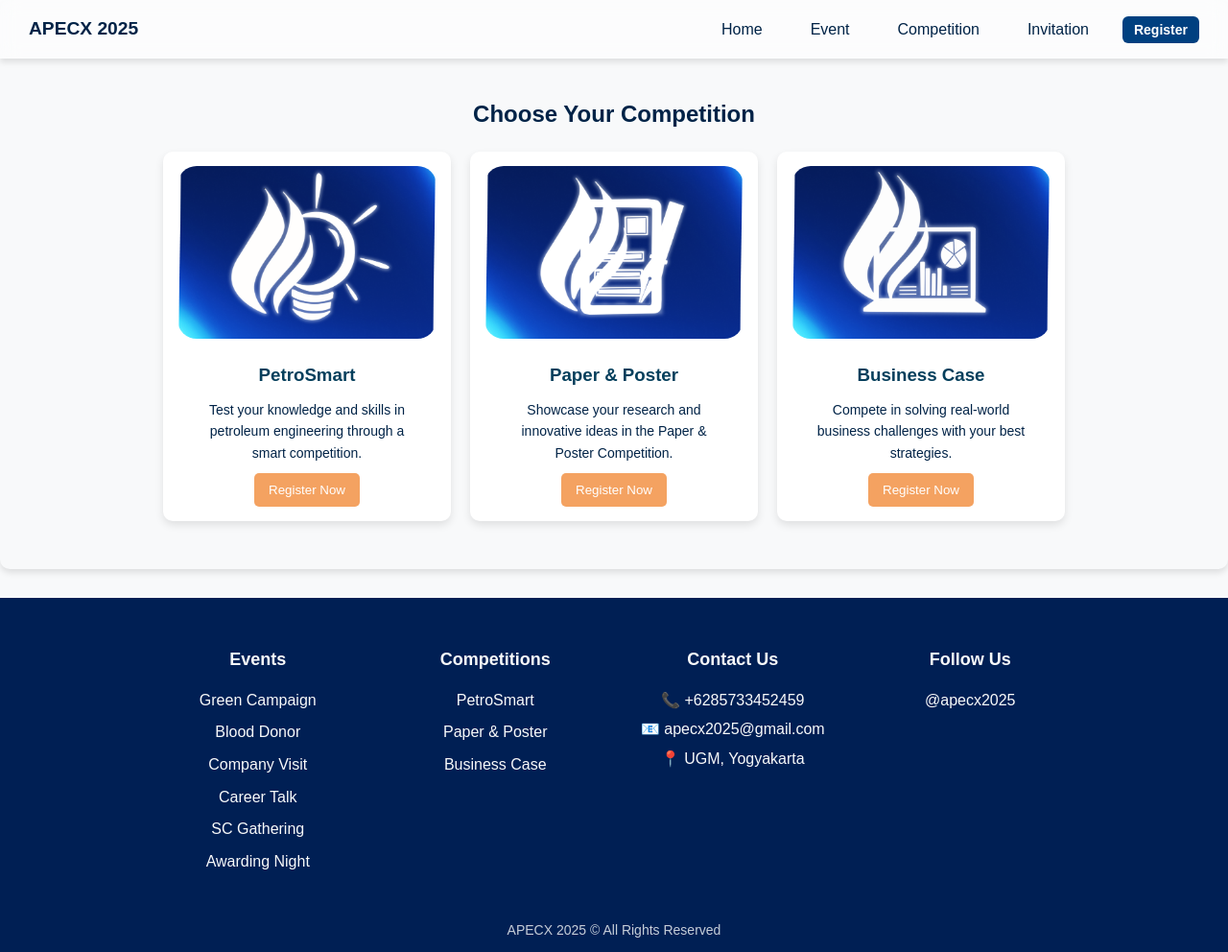
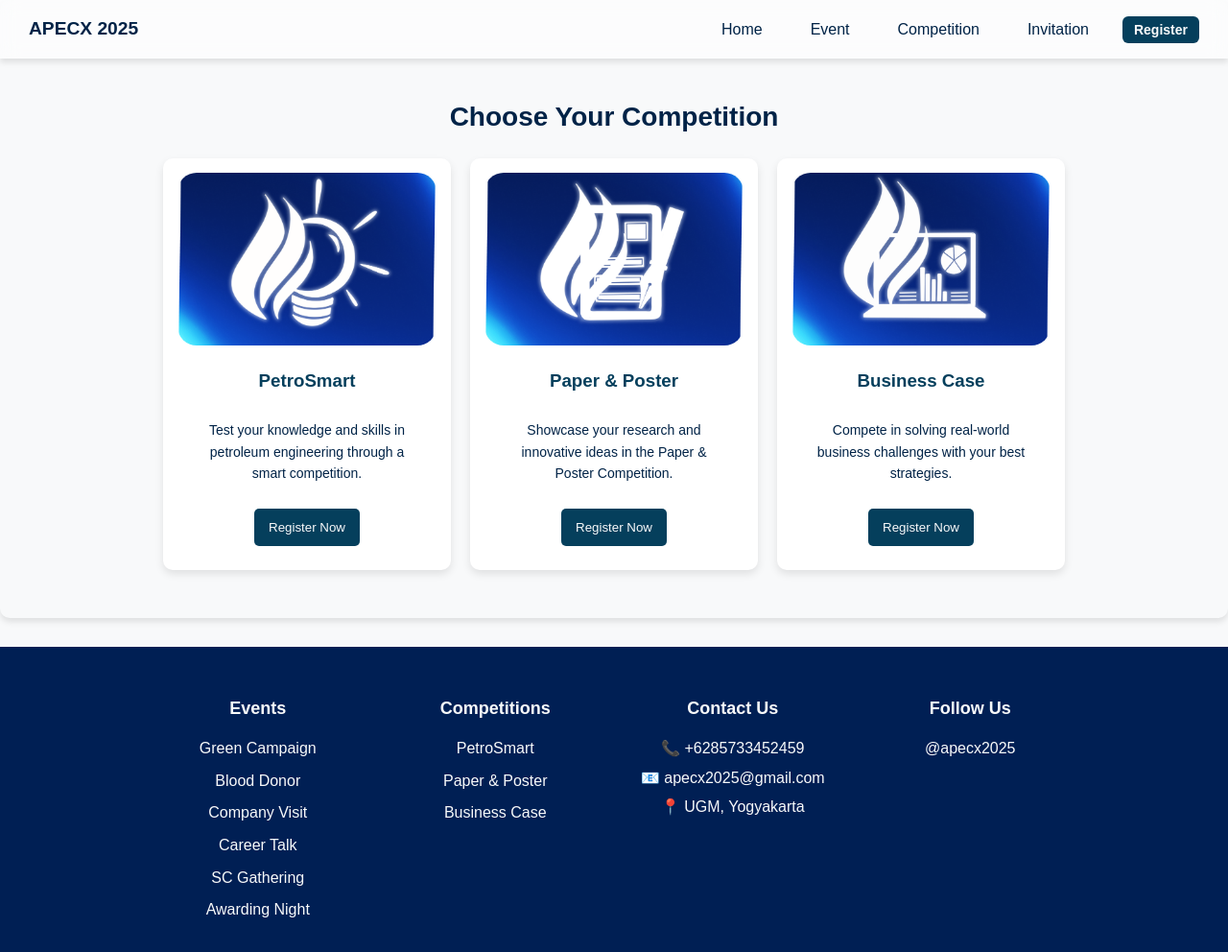
Before and after one commit to Bagas563116/APECX2025, a plain HTML site: page pages/register.html in a window 1280 px wide. Shown: the top 992 px of the page at 96% size. Drawn offline with Linux system fonts and the light colour scheme.

Commit message:
tambahan dikit

```diff
--- a/styles.css
+++ b/styles.css
@@ -5,7 +5,7 @@
   --color-text_on: #f4a261;
   --color-primer: #053f5c;
   --color-sekunder: #f76c6c;
-  --color-primer2: #29b8ff;
+  --color-primer2: #429ebd;
 }
 * {
   margin: 0;
@@ -153,13 +153,13 @@ nav ul li a:hover {
 }
 
 .dropdown-menu li a:hover {
-  color: #ffffff98;
+  color: varz(--color-bg);
 }
 
 /* styling khusus untuk tombol Register */
 .register-btn {
-  background-color: #004080;
-  color: #fff !important;
+  background-color: var(--color-primer);
+  color: var(--color-bg);
   padding: 6px 12px;
   font-size: 14px;
   border-radius: 6px;
@@ -168,8 +168,8 @@ nav ul li a:hover {
 }
 
 .register-btn:hover {
-  background-color: #00408062;
-  color: #ffffff !important;
+  background-color: var(--color-text_off);
+  color: var(--color-bg);
 }
 
 /* --------------------------------hero section-------------------------------- */
@@ -656,7 +656,7 @@ footer {
   padding: 10px 20px;
   margin-top: 20px;
   background: var(--color-primer);
-  color: white;
+  color: var(--color-bg);
   font-weight: bold;
   text-decoration: none;
   border-radius: 6px;
@@ -677,6 +677,7 @@ footer {
   color: var(--color-text_off);
   padding-top: 50px;
   padding-bottom: 20px;
+  font-size: 28px;
 }
 
 /* Card Layout */
@@ -713,21 +714,22 @@ footer {
 .rcard p {
   color: var(--color-text_off);
   font-size: 14px;
-  padding: 0 20px;
+  padding: 15px 20px;
 }
 
 .rcard button {
-  background-color: var(--color-text_on);
-  color: white;
+  background-color: var(--color-primer);
+  color: var(--color-bg);
   border: none;
-  padding: 10px 15px;
+  padding: 12px 15px;
   border-radius: 5px;
   cursor: pointer;
   margin-top: 10px;
+  margin-bottom: 10px;
 }
 
 .rcard button:hover {
-  background-color: var(--color-sekunder);
+  background-color: var(--color-text_off);
 }
 
 .rcard:hover {
```
